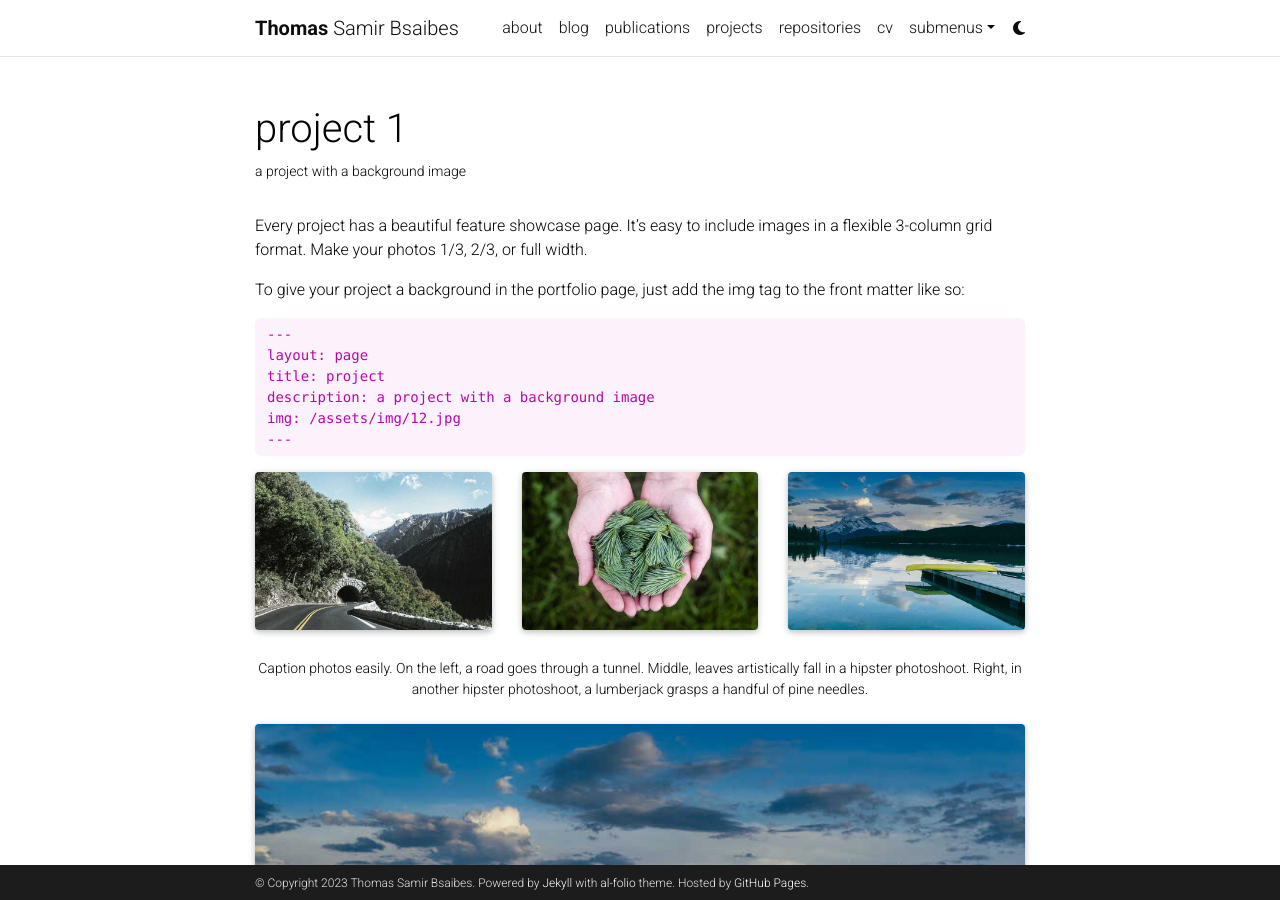
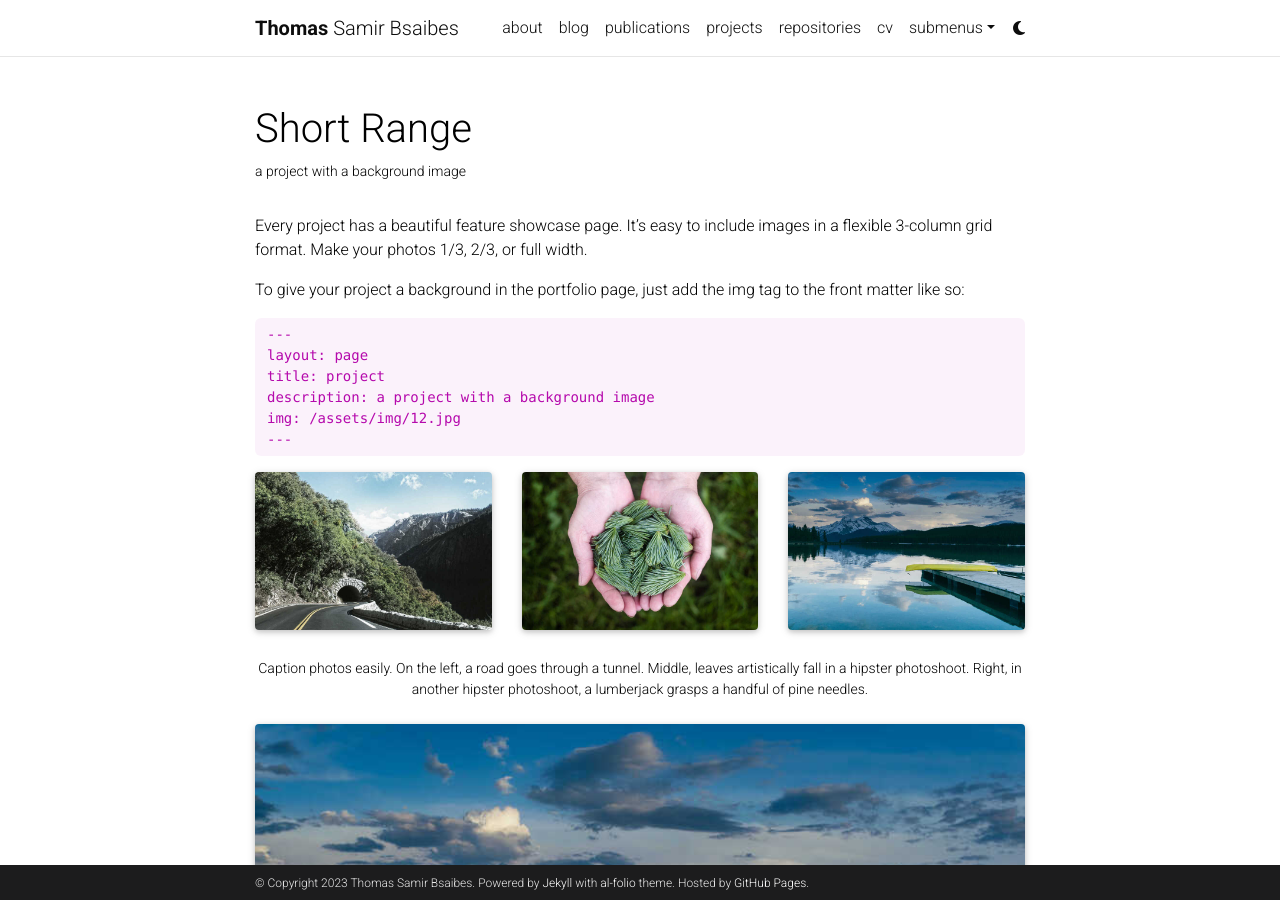
Before and after one commit to BsaibesT/bsaibest.github.io, a Jekyll site: the page built from _projects/1_project.md, in a window 1280 px wide and 900 px high. Built offline with Jekyll 4.4.1, drawn with Linux system fonts in a browser that asks for light colours; comment, search, counter and statistics services are not loaded; a style sheet for code colours, icons or effects is not loaded.

Commit message:
Update 1_project.md

```diff
--- a/_projects/1_project.md
+++ b/_projects/1_project.md
@@ -1,6 +1,6 @@
 ---
 layout: page
-title: project 1
+title: Short Range
 description: a project with a background image
 img: assets/img/source_mass_animation.gif
 importance: 1
```
